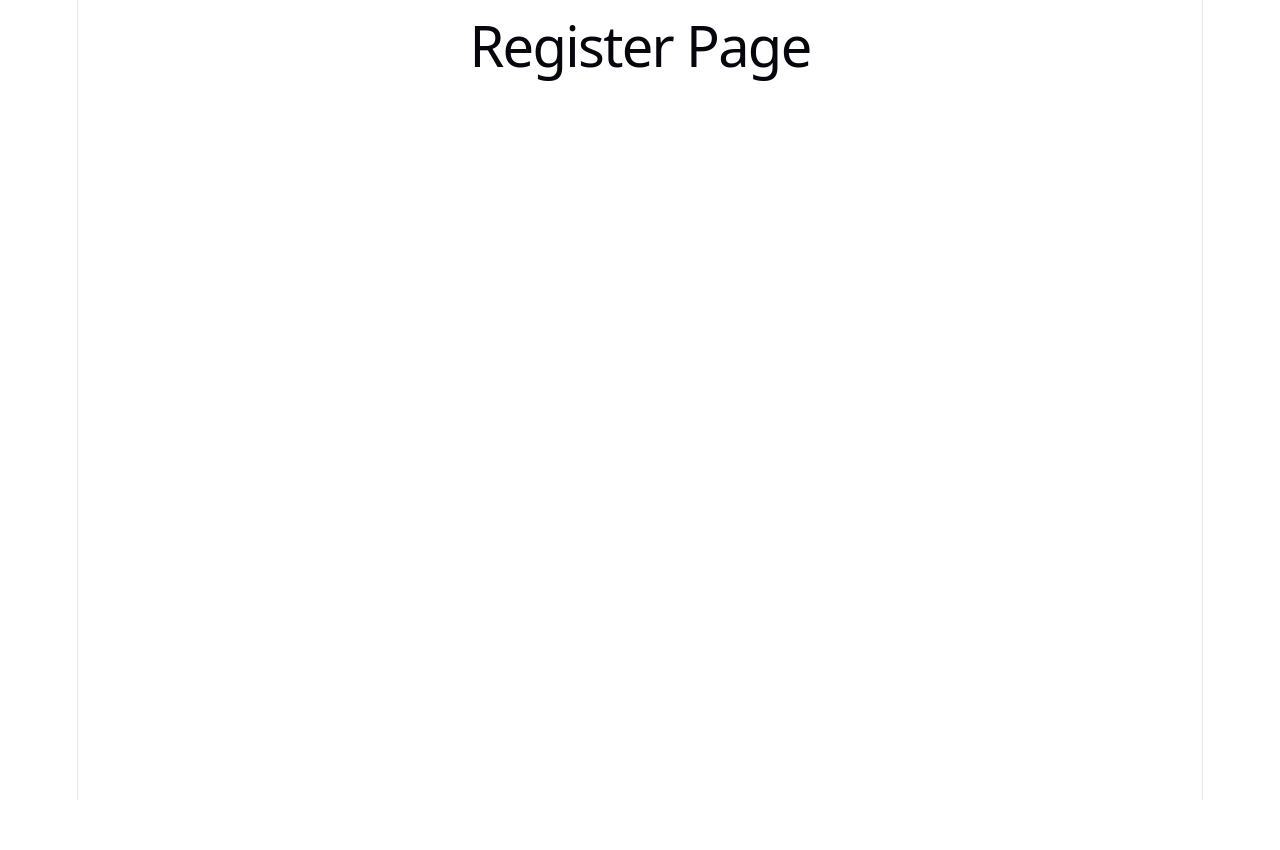
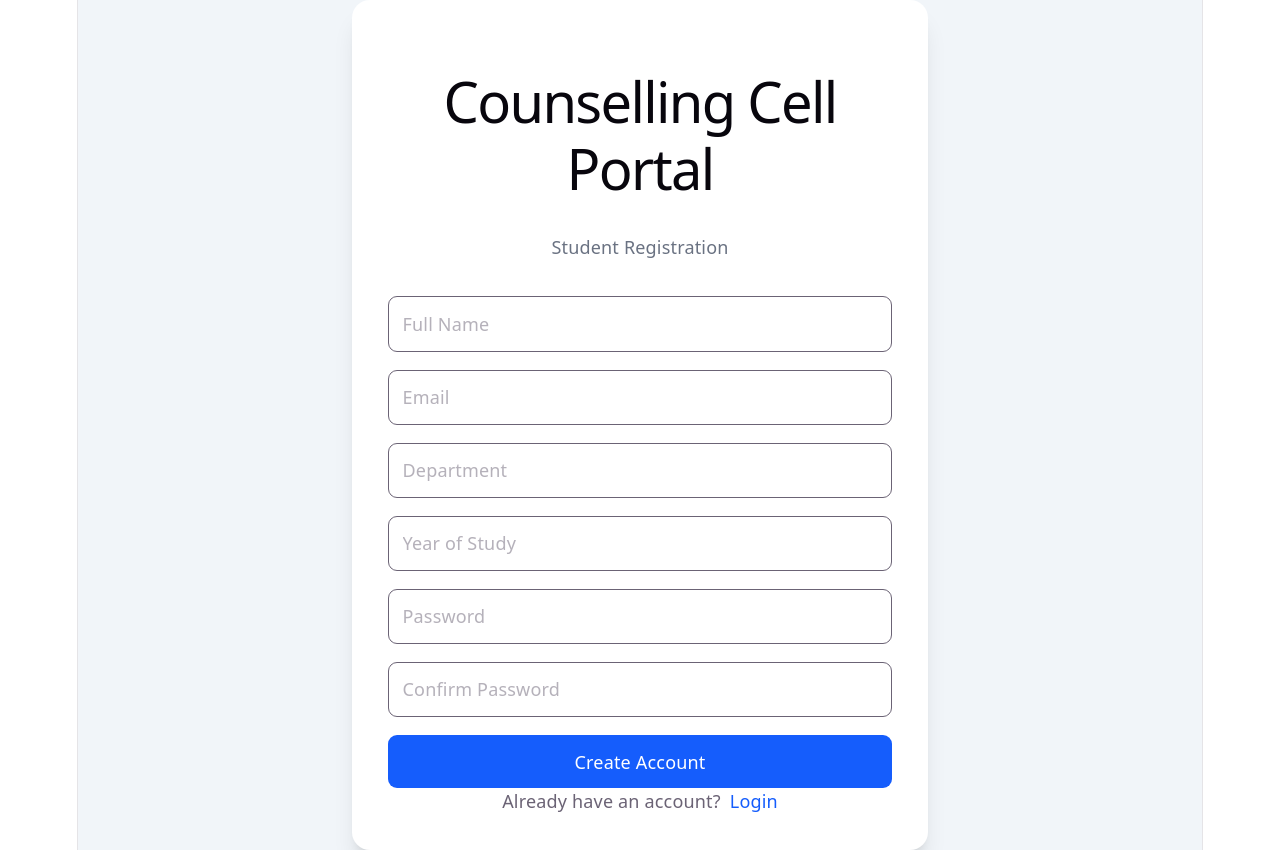
Before and after one commit to alwin337/wellness-management-system, a React (Vite) app in the folder front-end/: page /register in a window 1280 px wide. Before the commit the page ends 800 px from the top, so only its background shows below. Built offline with nearby package versions, Linux system fonts and the light colour scheme.

Commit message:
Added Register Page

```diff
--- /dev/null
+++ b/front-end/src/layouts/AuthLayout.jsx
@@ -0,0 +1,9 @@
+const AuthLayout = ({ children }) => {
+  return (
+    <div className="min-h-screen bg-slate-100 flex items-center justify-center">
+      {children}
+    </div>
+  );
+};
+
+export default AuthLayout;
--- a/front-end/src/pages/Login.jsx
+++ b/front-end/src/pages/Login.jsx
@@ -1,13 +1,15 @@
 import LoginForm from "../components/LoginForm";
+import AuthLayout from "../layouts/AuthLayout";
+import { Link } from "react-router-dom";
 
 const Login = () => {
   return (
-    <div className="min-h-screen bg-slate-100 flex items-center justify-center">
+    <AuthLayout>
 
       <div className="bg-white shadow-xl rounded-2xl p-8 w-full max-w-md">
 
         <h1 className="text-3xl font-bold text-center text-blue-700">
-          Counselling Cell Portal
+          Counselling Portal
         </h1>
 
         <p className="text-center text-gray-500 mt-2">
@@ -25,15 +27,18 @@ const Login = () => {
         <p className="text-center mt-6">
           Don't have an account?
 
-          <span className="text-blue-600 ml-2 cursor-pointer">
+          <Link
+            to="/register"
+            className="text-blue-600 ml-2 hover:underline"
+          >
             Register
-          </span>
+          </Link>
 
         </p>
 
       </div>
 
-    </div>
+    </AuthLayout>
   );
 };
 
--- a/front-end/src/pages/Register.jsx
+++ b/front-end/src/pages/Register.jsx
@@ -1,5 +1,80 @@
+import { Link } from "react-router-dom";
+import AuthLayout from "../layouts/AuthLayout";
+
 const Register = () => {
-  return <h1>Register Page</h1>;
+  return (
+    <AuthLayout>
+      <div className="bg-white shadow-xl rounded-2xl p-8 w-full max-w-lg">
+
+        <h1 className="text-3xl font-bold text-center text-blue-700">
+          Counselling Cell Portal
+        </h1>
+
+        <p className="text-center text-gray-500 mt-2">
+          Student Registration
+        </p>
+
+        <form className="space-y-4 mt-8">
+
+          <input
+            type="text"
+            placeholder="Full Name"
+            className="w-full border rounded-lg p-3"
+          />
+
+          <input
+            type="email"
+            placeholder="Email"
+            className="w-full border rounded-lg p-3"
+          />
+
+          <input
+            type="text"
+            placeholder="Department"
+            className="w-full border rounded-lg p-3"
+          />
+
+          <input
+            type="text"
+            placeholder="Year of Study"
+            className="w-full border rounded-lg p-3"
+          />
+
+          <input
+            type="password"
+            placeholder="Password"
+            className="w-full border rounded-lg p-3"
+          />
+
+          <input
+            type="password"
+            placeholder="Confirm Password"
+            className="w-full border rounded-lg p-3"
+          />
+
+          <button
+            className="w-full bg-blue-600 text-white p-3 rounded-lg hover:bg-blue-700"
+          >
+            Create Account
+          </button>
+
+        </form>
+
+        <p className="text-center mt-6">
+          Already have an account?
+
+          <Link
+            to="/"
+            className="text-blue-600 ml-2 hover:underline"
+          >
+            Login
+          </Link>
+
+        </p>
+
+      </div>
+    </AuthLayout>
+  );
 };
 
 export default Register;
--- a/package.json
+++ b/package.json
@@ -4,7 +4,9 @@
   "description": "A MERN Stack web application for managing college counselling sessions, appointments, and student support services.",
   "main": "index.js",
   "scripts": {
-    "test": "echo \"Error: no test specified\" && exit 1"
+    "test": "echo \"Error: no test specified\" && exit 1",
+    "dev":"vite"
+
   },
   "repository": {
     "type": "git",
```
Also changed, not shown: front-end/src/layouts/DashboardLayout.jsx (added).
